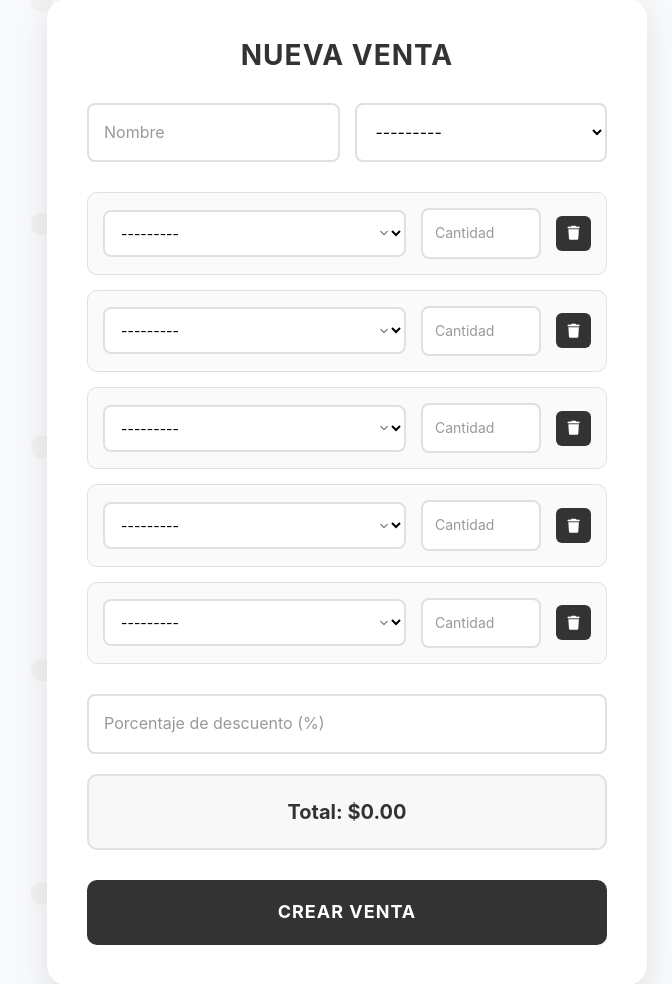
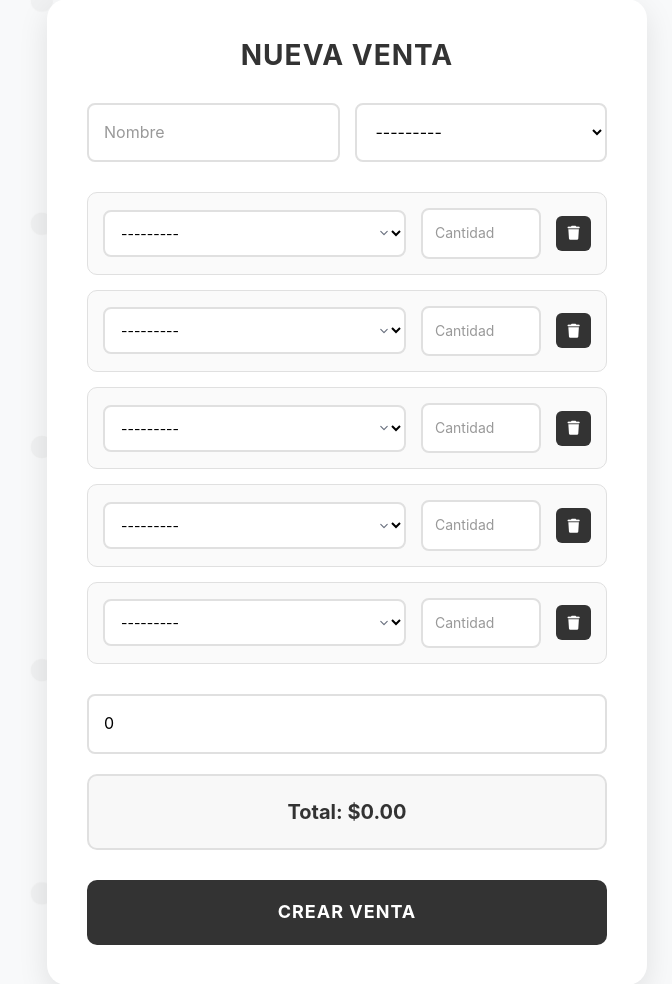
Before and after one commit to FacundoLescano/GESTIOFI, a Django app: page /web/create_sale/ in a window 1280 px wide. Shown: the part 111-1095 px from the top of the page, without its empty margins (293-965 px from the left). Run offline with Django 5.2, Linux system fonts and the light colour scheme; a user stored in the database is signed in; tables that the repository leaves empty hold one stand-in row (values such as "Sample post").

Commit message:
resolving all createsaleview and add discount to pdf

```diff
--- a/authe/form.py
+++ b/authe/form.py
@@ -83,10 +83,12 @@
         })
     )
     porcentage_discount = forms.IntegerField(
-        required=True,
+        required=False,
+        initial=0,
         widget=forms.NumberInput(attrs={
             'class': 'sale-discount-input',
-            'placeholder': 'Descuento (%)'
+            'placeholder': 'Descuento (%)',
+            'value': '0'
         })
     )
     class Meta:
--- a/web/models.py
+++ b/web/models.py
@@ -10,14 +10,14 @@
     empresa = models.ForeignKey(Company, on_delete=models.CASCADE)
 
     def __str__(self):
-        return f"{self.name} -{self.price}"
+        return f"{self.name} - {self.price}"
 
 class Sale(models.Model):
     id_venta = models.AutoField(primary_key=True)
     name = models.CharField(max_length=100)
     date = models.DateTimeField(auto_now_add=True)
     total = models.DecimalField(max_digits=10, decimal_places=2, default=0.00)
-    porcentage_discount = models.IntegerField()
+    porcentage_discount = models.IntegerField(default=0)
     enterprise = models.ForeignKey(Company, on_delete=models.CASCADE)
 
     def __str__(self):
--- a/web/templates/web/CreateSaleView2.html
+++ b/web/templates/web/CreateSaleView2.html
@@ -203,7 +203,7 @@
       margin-bottom: 20px;
     }
 
-    #porcentage-discount {
+    .sale-discount-input {
       width: 100%;
       padding: 15px;
       border: 2px solid #e0e0e0;
@@ -214,11 +214,11 @@
       outline: none;
     }
 
-    #porcentage-discount:focus {
+    .sale-discount-input:focus {
       border-color: #333;
     }
 
-    #porcentage-discount::placeholder {
+    .sale-discount-input::placeholder {
       color: #999;
     }
 
@@ -362,7 +362,7 @@
 
       <!-- Porcentaje de descuento -->
       <div class="discount-section">
-        <input type="number" id="porcentage-discount" name="porcentage_discount" placeholder="Porcentaje de descuento (%)">
+        {{ form.porcentage_discount }}
       </div>
 
       <!-- Total -->
@@ -396,7 +396,7 @@
     function calculateTotal() {
       let total = 0;
       const productRows = document.querySelectorAll('.product-row');
-      const porcentageDiscountInput = document.getElementById('porcentage-discount');
+      const porcentageDiscountInput = document.querySelector('.sale-discount-input') || document.getElementById('id_porcentage_discount');
       const porcentageDiscount = parseFloat(porcentageDiscountInput.value) || 0;
 
       // Validar que el porcentaje esté entre 0 y 100
@@ -436,7 +436,8 @@
       // Usar delegación de eventos para manejar elementos dinámicos
       document.addEventListener('input', function(event) {
         if (event.target.classList.contains('sale-quantity-input') ||
-            event.target.id === 'porcentage-discount') {
+            event.target.classList.contains('sale-discount-input') ||
+            event.target.id === 'id_porcentage_discount') {
           calculateTotal();
         }
       });
@@ -444,7 +445,8 @@
       document.addEventListener('change', function(event) {
         if (event.target.classList.contains('sale-product-select') ||
             event.target.classList.contains('sale-quantity-input') ||
-            event.target.id === 'porcentage-discount') {
+            event.target.classList.contains('sale-discount-input') ||
+            event.target.id === 'id_porcentage_discount') {
           calculateTotal();
         }
       });
--- a/web/views.py
+++ b/web/views.py
@@ -38,6 +38,7 @@
     def get_form(self, form_class=None):
         form = super().get_form(form_class)
         form.fields['enterprise'].queryset = form.fields['enterprise'].queryset.filter(id=self.request.user.id)
+        #form.fields[''].queryset = form.fields['enterprise'].queryset.filter(id=self.request.user.id)
         return form
 
     def get_context_data(self, **kwargs):
@@ -45,10 +46,13 @@
         if self.request.POST:
             context['formset'] = SaleProductFormSet(self.request.POST)
         else:
-            # Crear formset vacío para que el usuario pueda agregar productos dinámicamente
             context['formset'] = SaleProductFormSet(queryset=SaleProduct.objects.none())
 
-        # Agregar productos disponibles para el template
+        #user_products = Product.objects.filter(empresa=self.request.user)
+
+        #for form in context['formset']:
+        #    form.fields['product'].queryset = user_products
+
         context['products'] = Product.objects.filter(empresa=self.request.user)
         return context
 
@@ -83,7 +87,6 @@
                         total_venta += subtotal
                         product.stock -= quantity
                         product.save()
-            # Asignar el total calculado
             self.object.total = total_venta - (total_venta * porcentage_discount / 100)
             self.object.save()
             formset.instance = self.object
@@ -125,10 +128,8 @@
 
 class GeneratePDFView(LoginRequiredMixin, TemplateView):
     def post(self, request, *args, **kwargs):
-        # Obtener el ID de la venta desde el formulario
         sale_id = request.POST.get('sale_id')
         if not sale_id:
-            # Si no se especifica una venta, usar la primera venta del usuario
             sale = Sale.objects.filter(enterprise=self.request.user).first()
         else:
             sale = Sale.objects.filter(id_venta=sale_id, enterprise=self.request.user).first()
@@ -140,15 +141,12 @@
         response = HttpResponse(content_type='application/pdf')
         response['Content-Disposition'] = f'attachment; filename="ticket_venta_{self.request.user}_{sale_id}.pdf"'
 
-        # Crear el documento PDF
         doc = SimpleDocTemplate(response, pagesize=A4,
                               rightMargin=72, leftMargin=72,
                               topMargin=72, bottomMargin=18)
 
-        # Obtener estilos
         styles = getSampleStyleSheet()
 
-        # Crear estilos personalizados
         title_style = ParagraphStyle(
             'CustomTitle',
             parent=styles['Heading1'],
@@ -176,48 +174,40 @@
             textColor=colors.black
         )
 
-        # Obtener datos de la empresa
         company = sale.enterprise
 
-        # Construir el contenido del PDF
         story = []
 
-        # Título del ticket
         story.append(Paragraph("TICKET DE COMPRA", title_style))
         story.append(Spacer(1, 20))
 
-        # Información de la empresa
         story.append(Paragraph(f"<b>{company.username}</b>", company_style))
         story.append(Paragraph(f"Email: {company.email}", info_style))
         story.append(Spacer(1, 20))
 
-        # Línea separadora
         story.append(Paragraph("_" * 50, info_style))
         story.append(Spacer(1, 20))
 
-        # Información de la venta
         story.append(Paragraph(f"<b>Número de Ticket:</b> {sale.id_venta}", info_style))
         story.append(Paragraph(f"<b>Cliente:</b> {sale.name}", info_style))
         story.append(Paragraph(f"<b>Fecha:</b> {sale.date.strftime('%d/%m/%Y %H:%M')}", info_style))
+        story.append(Paragraph(f"<b>Descuento:</b> {sale.porcentage_discount}%", info_style))
         story.append(Paragraph(f"TICKET NO VALIDO COMO FACTURA.", info_style))
         story.append(Spacer(1, 20))
 
-        # Tabla de productos
         story.append(Paragraph("<b>DETALLE DE PRODUCTOS</b>", info_style))
         story.append(Spacer(1, 10))
 
-        # Crear datos para la tabla
-        table_data = [['Producto', 'Categoría', 'Precio Unit.', 'Cantidad', 'Subtotal']]
+        table_data = [['Producto', 'Categoría', 'Precio Unit.', 'Cant.', 'Subtotal']]
 
-        total_venta = 0
+        total_sin_descuento = 0
         for sale_product in sale.saleproduct_set.all():
             product = sale_product.product
             quantity = sale_product.quantity
 
-            # Verificar que el producto existe y tiene precio
             if product and product.price is not None:
                 subtotal = float(product.price) * quantity
-                total_venta += subtotal
+                total_sin_descuento += subtotal
 
                 table_data.append([
                     product.name,
@@ -227,7 +217,6 @@
                     f"${subtotal:.2f}"
                 ])
 
-        # Crear la tabla
         table = Table(table_data, colWidths=[2*inch, 1.5*inch, 1*inch, 0.8*inch, 1*inch])
         table.setStyle(TableStyle([
             ('BACKGROUND', (0, 0), (-1, 0), colors.white),
@@ -244,10 +233,32 @@
         story.append(table)
         story.append(Spacer(1, 20))
 
+        # Cálculos del total
+        monto_descuento = total_sin_descuento * sale.porcentage_discount / 100
+        total_final = total_sin_descuento - monto_descuento
+
         # Total
         story.append(Paragraph("_" * 50, info_style))
         story.append(Spacer(1, 10))
-        story.append(Paragraph(f"<b>TOTAL: ${total_venta:.2f}</b>",
+
+        # Mostrar subtotal
+        story.append(Paragraph(f"<b>Subtotal:</b> ${total_sin_descuento:.2f}",
+                              ParagraphStyle('SubtotalStyle', parent=info_style,
+                                            fontSize=12, alignment=TA_RIGHT)))
+
+        # Mostrar descuento si existe
+        if sale.porcentage_discount > 0:
+            story.append(Paragraph(f"<b>Descuento ({sale.porcentage_discount}%):</b> -${monto_descuento:.2f}",
+                                  ParagraphStyle('DiscountStyle', parent=info_style,
+                                                fontSize=12, alignment=TA_RIGHT,
+                                                textColor=colors.red)))
+
+        story.append(Spacer(1, 5))
+        story.append(Paragraph("_" * 50, info_style))
+        story.append(Spacer(1, 5))
+
+        # Total final
+        story.append(Paragraph(f"<b>TOTAL: ${total_final:.2f}</b>",
                               ParagraphStyle('TotalStyle', parent=info_style,
                                             fontSize=14, alignment=TA_RIGHT)))
         story.append(Spacer(1, 30))
@@ -262,7 +273,6 @@
                               ParagraphStyle('DateStyle', parent=info_style,
                                             alignment=TA_CENTER, fontSize=10)))
 
-        # Construir el PDF
         doc.build(story)
 
         return response
@@ -281,7 +291,6 @@
         from datetime import date
         today = date.today()
 
-        # Filtrar ventas solo del día de hoy
         sales = Sale.objects.filter(enterprise=self.request.user, date__date=today)
         total_sales = sum(sale.total for sale in sales)
 
@@ -299,12 +308,10 @@
         sales = Sale.objects.filter(enterprise=self.request.user)
         products = Product.objects.filter(empresa=self.request.user)
 
-        # Datos para estadísticas generales
         total_sales = sum(sale.total for sale in sales)
         total_orders = sales.count()
         avg_order = total_sales / total_orders if total_orders > 0 else 0
 
-        # Datos para gráfico de ventas por mes
         from datetime import datetime
         from collections import defaultdict
 
@@ -313,7 +320,6 @@
             month_key = sale.date.strftime('%Y-%m')
             sales_by_month[month_key] += float(sale.total)
 
-        # Generar datos para los últimos 12 meses
         import calendar
         from datetime import date, timedelta
 
@@ -327,7 +333,6 @@
             months_data.append(month_name)
             sales_data.append(float(sales_by_month.get(month_key, 0)))
 
-        # Datos para productos más vendidos
         from collections import Counter
 
         product_sales = Counter()
@@ -335,7 +340,6 @@
             for sale_product in sale.saleproduct_set.all():
                 product_sales[sale_product.product.name] += sale_product.quantity
 
-        # Top 5 productos más vendidos
         top_products = product_sales.most_common(5)
         product_names = [item[0] for item in top_products]
         product_quantities = [item[1] for item in top_products]
@@ -361,25 +365,19 @@
 
         today = date.today()
 
-        # Filtrar ventas del día de hoy
         today_sales = Sale.objects.filter(enterprise=self.request.user, date__date=today)
 
-        # Calcular el total del día
         total_day = sum(sale.total for sale in today_sales)
 
-        # Crear respuesta HTTP para el PDF
         response = HttpResponse(content_type='application/pdf')
         response['Content-Disposition'] = f'attachment; filename="cierre_diario_{today.strftime("%d_%m_%Y")}.pdf"'
 
-        # Crear el documento PDF
         doc = SimpleDocTemplate(response, pagesize=A4,
                               rightMargin=72, leftMargin=72,
                               topMargin=72, bottomMargin=18)
 
-        # Obtener estilos
         styles = getSampleStyleSheet()
 
-        # Crear estilos personalizados
         title_style = ParagraphStyle(
             'CustomTitle',
             parent=styles['Heading1'],
@@ -418,33 +416,26 @@
             fontName='Helvetica-Bold'
         )
 
-        # Obtener datos de la empresa
         company = self.request.user
 
-        # Construir el contenido del PDF
         story = []
 
-        # Título del reporte
         story.append(Paragraph("CIERRE DEL DÍA", title_style))
         story.append(Spacer(1, 20))
 
-        # Información de la empresa
         story.append(Paragraph(f"<b>{company.username}</b>", company_style))
         story.append(Paragraph(f"Email: {company.email}", info_style))
         story.append(Spacer(1, 20))
 
-        # Línea separadora
         story.append(Paragraph("=" * 80, info_style))
         story.append(Spacer(1, 20))
 
-        # Fecha del cierre
         story.append(Paragraph(f"<b>Fecha:</b> {today.strftime('%d/%m/%Y')}",
                               ParagraphStyle('DateStyle', parent=info_style, fontSize=14)))
         story.append(Paragraph(f"<b>Número de ventas:</b> {today_sales.count()}",
                               ParagraphStyle('CountStyle', parent=info_style, fontSize=14)))
         story.append(Spacer(1, 30))
 
-        # Total del día (destacado)
         story.append(Paragraph("TOTAL DEL DÍA",
                               ParagraphStyle('TotalLabel', parent=info_style,
                                            fontSize=16, alignment=TA_CENTER,
@@ -453,7 +444,6 @@
         story.append(Paragraph(f"${total_day:.2f}", total_style))
         story.append(Spacer(1, 30))
 
-        # Tabla de ventas del día
         if today_sales.exists():
             story.append(Paragraph("=" * 80, info_style))
             story.append(Spacer(1, 20))
@@ -462,7 +452,6 @@
                                                fontSize=14, alignment=TA_CENTER)))
             story.append(Spacer(1, 15))
 
-            # Crear datos para la tabla
             table_data = [['ID', 'Cliente', 'Hora', 'Total']]
 
             for sale in today_sales:
@@ -473,7 +462,6 @@
                     f"${sale.total:.2f}"
                 ])
 
-            # Crear la tabla
             table = Table(table_data, colWidths=[1*inch, 3*inch, 1.5*inch, 1.5*inch])
             table.setStyle(TableStyle([
                 ('BACKGROUND', (0, 0), (-1, 0), colors.HexColor('#667eea')),
@@ -500,11 +488,9 @@
                                                textColor=colors.HexColor('#6c757d'))))
             story.append(Spacer(1, 30))
 
-        # Línea separadora final
         story.append(Paragraph("=" * 80, info_style))
         story.append(Spacer(1, 20))
 
-        # Pie del reporte
         story.append(Paragraph(f"Reporte generado el: {datetime.now().strftime('%d/%m/%Y %H:%M:%S')}",
                               ParagraphStyle('FooterStyle', parent=info_style,
                                            alignment=TA_CENTER, fontSize=10,
@@ -515,7 +501,6 @@
                                            alignment=TA_CENTER, fontSize=10,
                                            textColor=colors.HexColor('#6c757d'))))
 
-        # Construir el PDF
         doc.build(story)
 
         return response
```
